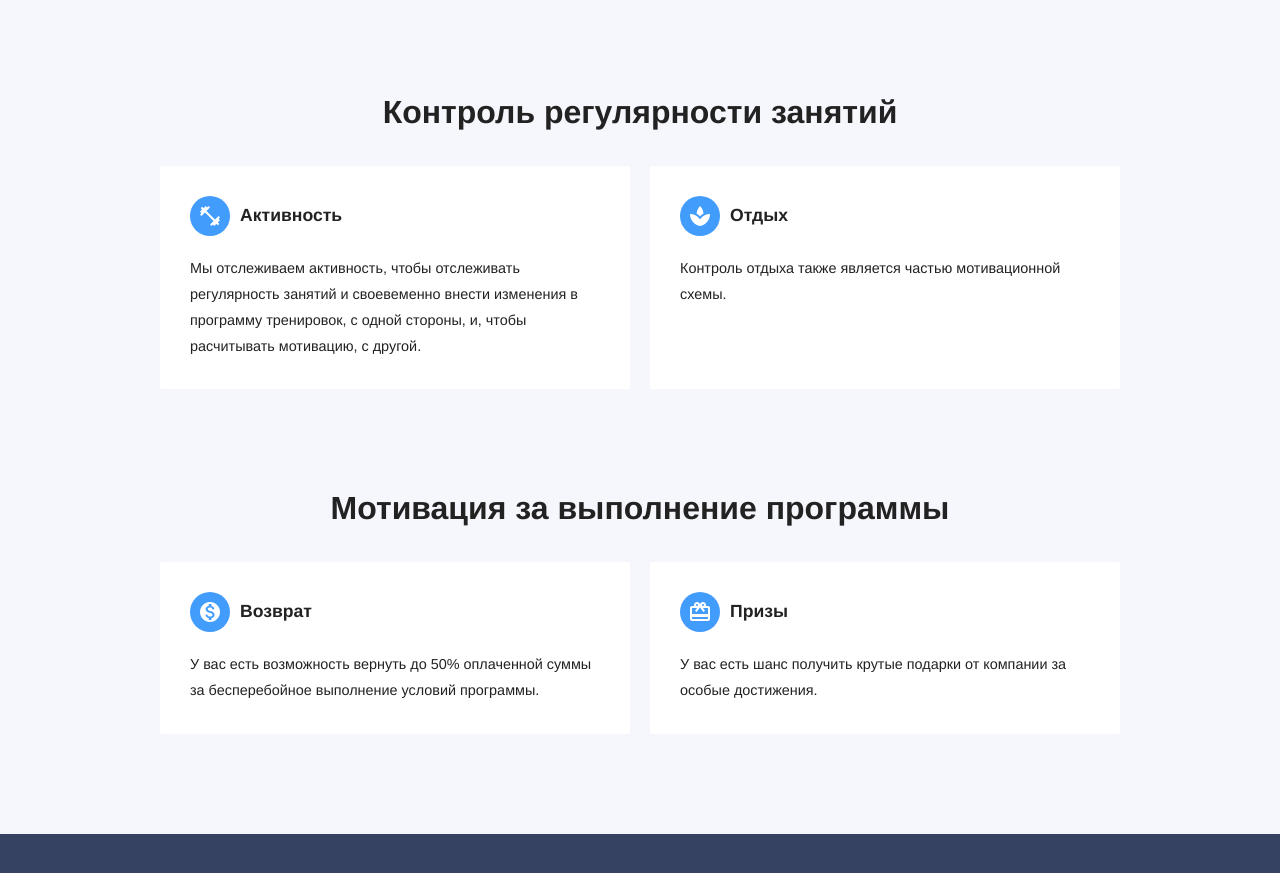
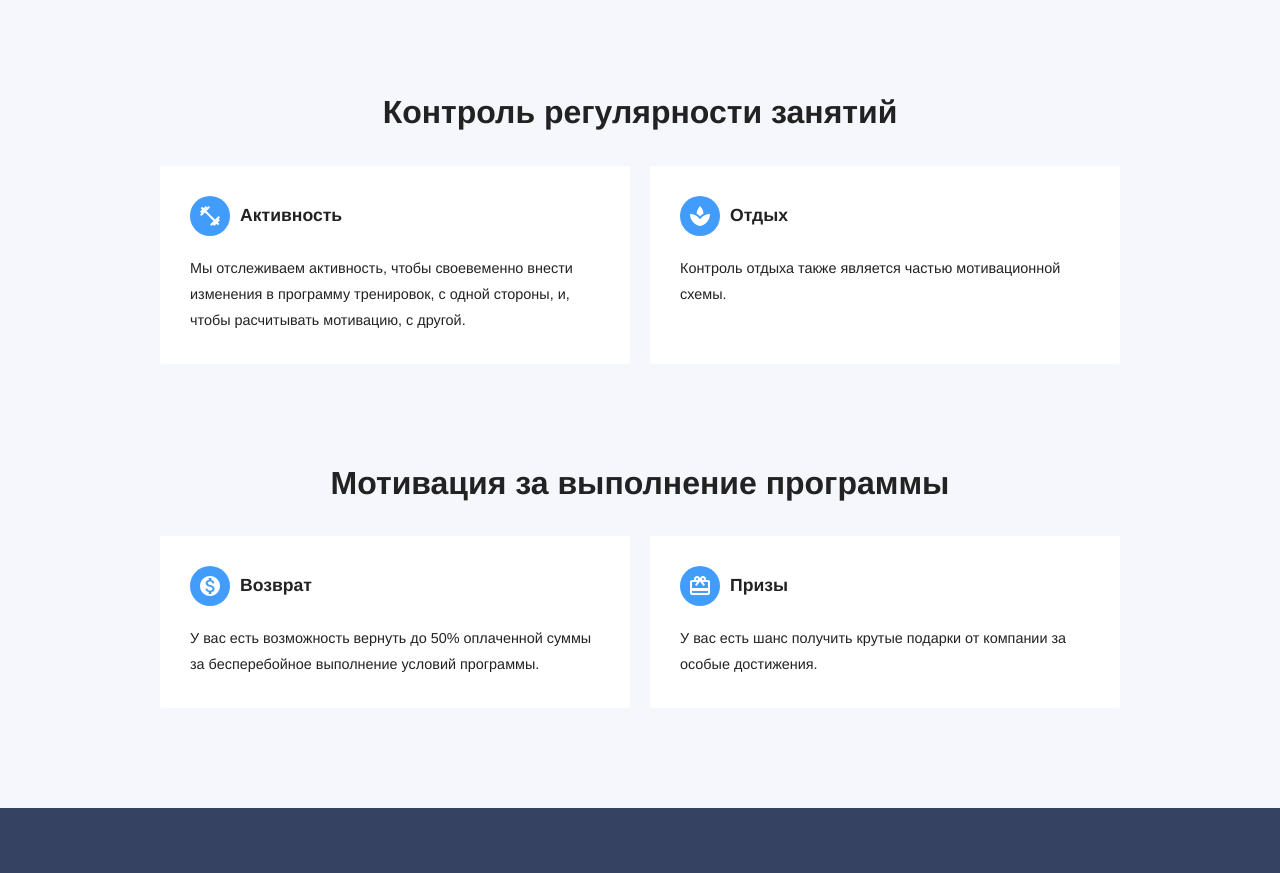
Before and after one commit to RakhimyanTim/adroholic.github.io, a Jekyll site: the page built from pages/features.html, in a window 1280 px wide and 900 px high, scrolled down 1045 px. Shown: the top 873 px of the window. Built offline with Jekyll 4.4.1, drawn with Linux system fonts in a browser that asks for light colours; some web fonts are replaced.

Commit message:
Update features.html

```diff
--- a/pages/features.html
+++ b/pages/features.html
@@ -29,13 +29,14 @@ permalink: /features/
 		{% include components/features/data-block.html icon="sync" title="Синхронизация" content="Когда вы заполните гугл-форму, программа будет добавлена в ваш календарь автоматически." %}
 
 		{% include components/features/data-block.html icon="video_library" title="Наглядность" content="Видео и картинки делают вашу программу более яркой и помогают быстрее ориентироваться в упражнениях." %}
+
 		{% include components/features/data-block.html icon="event_available" title="Адаптация" content="Если вы пропустили тренировку, программа перестроится автоматически." %}
 	</ul>
 
 	<h2>Контроль регулярности занятий</h2>
 
 	<ul class="cards">
-		{% include components/features/data-block.html icon="fitness_center" title="Активность" content="Мы отслеживаем активность, чтобы отслеживать регулярность занятий и своевеменно внести изменения в программу тренировок, с одной стороны, и, чтобы расчитывать мотивацию, с другой." %}
+		{% include components/features/data-block.html icon="fitness_center" title="Активность" content="Мы отслеживаем активность, чтобы своевеменно внести изменения в программу тренировок, с одной стороны, и, чтобы расчитывать мотивацию, с другой." %}
 
 		{% include components/features/data-block.html icon="spa" title="Отдых" content="Контроль отдыха также является частью мотивационной схемы." %}
 	</ul>
```
